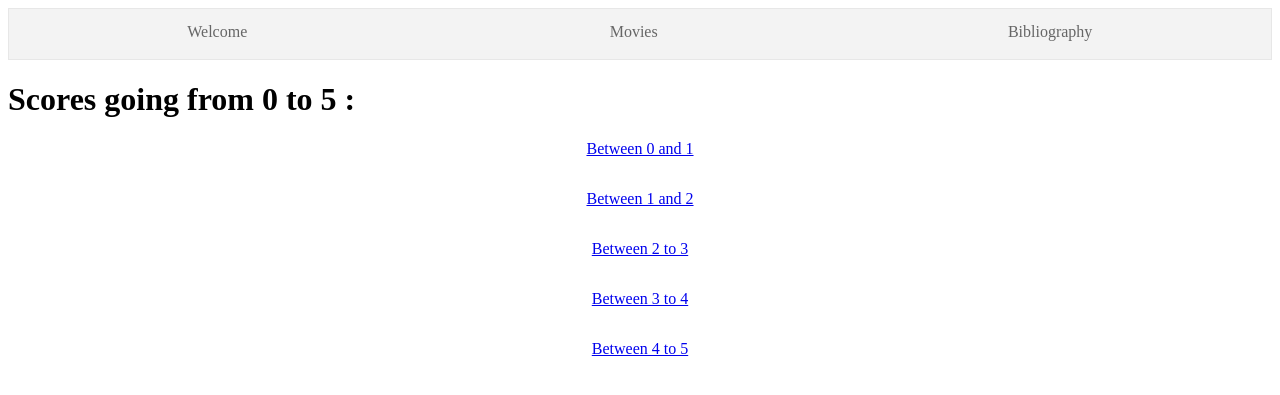
After one commit to tmartial/Film_Web, a Flask app: page /scores in a window 1280 px wide. The commit adds this page. Shown: the top 395 px of the page. Run offline with Flask 2, Linux system fonts and the light colour scheme.

Commit message:
Add scores

```diff
--- a/app.py
+++ b/app.py
@@ -190,3 +190,42 @@ def add_movies_page():
             FILMS.append(new_film)
             json.dump(FILMS, f)
     return render_template('add_movies.html')
+
+@app.route('/scores')
+def scores():
+        return render_template('scores.html', zero_to_one=[0,1], one_to_two=[1,2],
+            two_to_three=[2,3], three_to_four=[3,4], four_to_five=[4,5])
+
+# Get movies of certain years
+@app.route('/scores/<scores>')
+def scores_movies(scores):
+
+
+    movies_scores=[]
+    covers=[]
+    order=0
+    print(scores)
+    print(scores[0])
+    print(scores[4])
+    inf=float(scores[1])
+    sup=float(scores[4])
+
+    for i in range(len(FILMS)):
+        if FILMS[i]["score"][0] <= sup and FILMS[i]["score"][0] > inf : #à remplacer par la moyenne
+            movies_scores.append(FILMS[i])
+            covers.append(FILMS[i]["cover_url"])
+            order+=1
+    ordered=range(order)
+
+    '''if int(years5[0]) < 1980:
+        period = "before 1980"
+    elif int(years5[0]) == 1980:
+        period = "between 1980 and 2000"
+    elif int(years5[0]) == 2000:
+        period = "between 2000 and 2010"
+    elif int(years5[0]) == 2010:
+        period = "between 2010 and 2020"
+    else:
+        period = "after 2020"'''
+
+    return render_template('year_movies.html', movies=movies_scores ,covers=covers,ordered=ordered,inf=inf,sup=sup)
--- a/templates/Welcome.html
+++ b/templates/Welcome.html
@@ -79,7 +79,7 @@ body {
   <ul class="two">
     <li>
       <figure>
-        <a href="http://127.0.0.1:5000/movies">
+        <a href="{{url_for('scores')}}">
           <img src="https://us.123rf.com/450wm/iserg/iserg1910/iserg191000046/131302368-%C3%A9toile-sur-fond-blanc-illustration-3d-isol%C3%A9e.jpg?ver=6" class="round_icon" alt="">
         </a>
         <figcaption> Scores </figcaption>
--- /dev/null
+++ b/templates/scores.html
@@ -0,0 +1,26 @@
+{% extends 'base.html' %}
+{% block content %}
+<style>
+
+.two{
+    list-style: none;
+    display: inline-block;
+    width: 100%;
+    height: 50px;
+    text-align: center;
+}
+</style>
+
+    <h1>Scores going from 0 to 5 :</h1>
+
+    <li class="two"><a href="{{url_for('scores_movies', scores=zero_to_one)}}"> Between 0 and 1</a></li>
+
+    <li class="two"><a href="{{url_for('scores_movies', scores=one_to_two)}}">Between 1 and 2</a></li>
+
+    <li class="two"><a href="{{url_for('scores_movies',scores=two_to_three)}}">Between 2 to 3</a></li>
+
+    <li class="two"><a href="{{url_for('scores_movies', scores=three_to_four)}}">Between 3 to 4</a></li>
+
+    <li class="two"><a href="{{url_for('scores_movies', scores=four_to_five)}}">Between 4 to 5</a></li>
+
+{% endblock %}
```
Also changed, not shown: BDD.py (+10 -6 lines), templates/scores_movies.html (added, +17 -0 lines).
